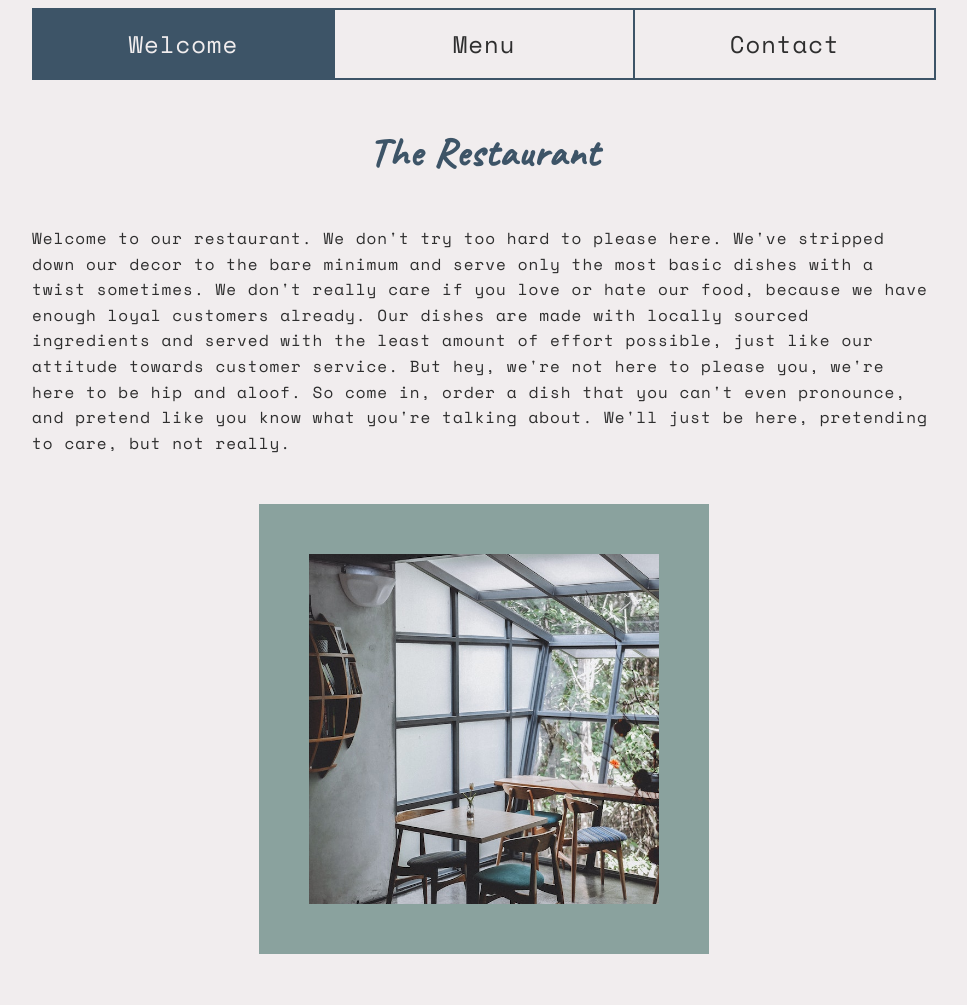
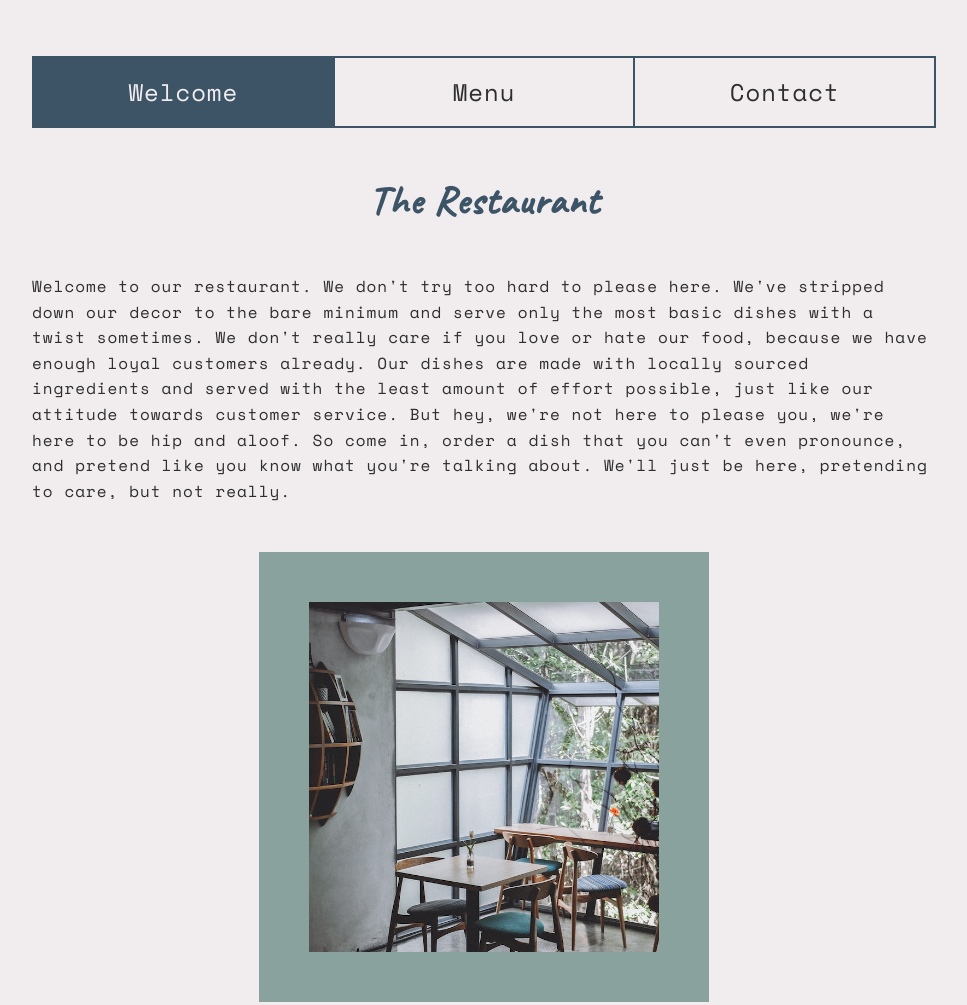
Before and after one commit to joerhew/odin-restaurant-page, a website built with webpack: page dist/index.html in a window 1280 px wide. Shown: the whole page, without its empty margins (156-1123 px from the left). Before the commit the page ends 962 px from the top, so only its background shows below. Built offline with nearby package versions, Linux system fonts and the light colour scheme; a web font is replaced by a local one.

Commit message:
Fixed navigation tab UI

```diff
--- a/src/style.css
+++ b/src/style.css
@@ -54,7 +54,7 @@ img {
 
 .tabs {
   justify-content: center;
-  padding: 0 3rem 0 3rem;
+  padding: 3rem 3rem 0 3rem;
 }
 
 .tab {
```
Also changed, not shown: dist/main.js.
